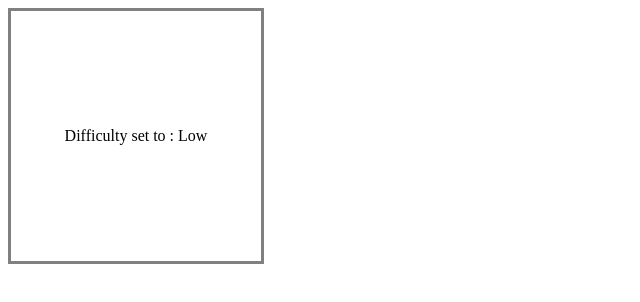
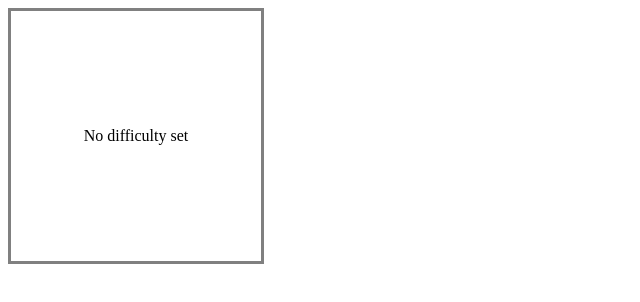
Before and after one commit to lazar360/react-intro, a React (Create React App) app: page / in a window 1280 px wide. Shown: the top 302 px of the page, without its empty margins (0-640 px from the left). Built offline with nearby package versions, Linux system fonts and the light colour scheme.

Commit message:
maj script

```diff
--- a/src/App.jsx
+++ b/src/App.jsx
@@ -3,7 +3,7 @@ import { DisplayDifficulty } from "./components/DisplayDifficulty/DisplayDifficu
 export function App() {
   return (
   <>
-  <DisplayDifficulty difficulty="Low" />
+  <DisplayDifficulty />
   </>
   )
 
--- a/src/components/DisplayDifficulty/DisplayDifficulty.jsx
+++ b/src/components/DisplayDifficulty/DisplayDifficulty.jsx
@@ -2,6 +2,10 @@ import s from "./style.module.css";
 
 export function DisplayDifficulty(props) {
   return (
-    <div className={s.container}>Difficulty set to : {props.difficulty}</div>
+    <div className={s.container}>
+      {props.difficulty
+        ? `Difficulty set to : ${props.difficulty}`
+        : "No difficulty set"}
+    </div>
   );
 }
```
